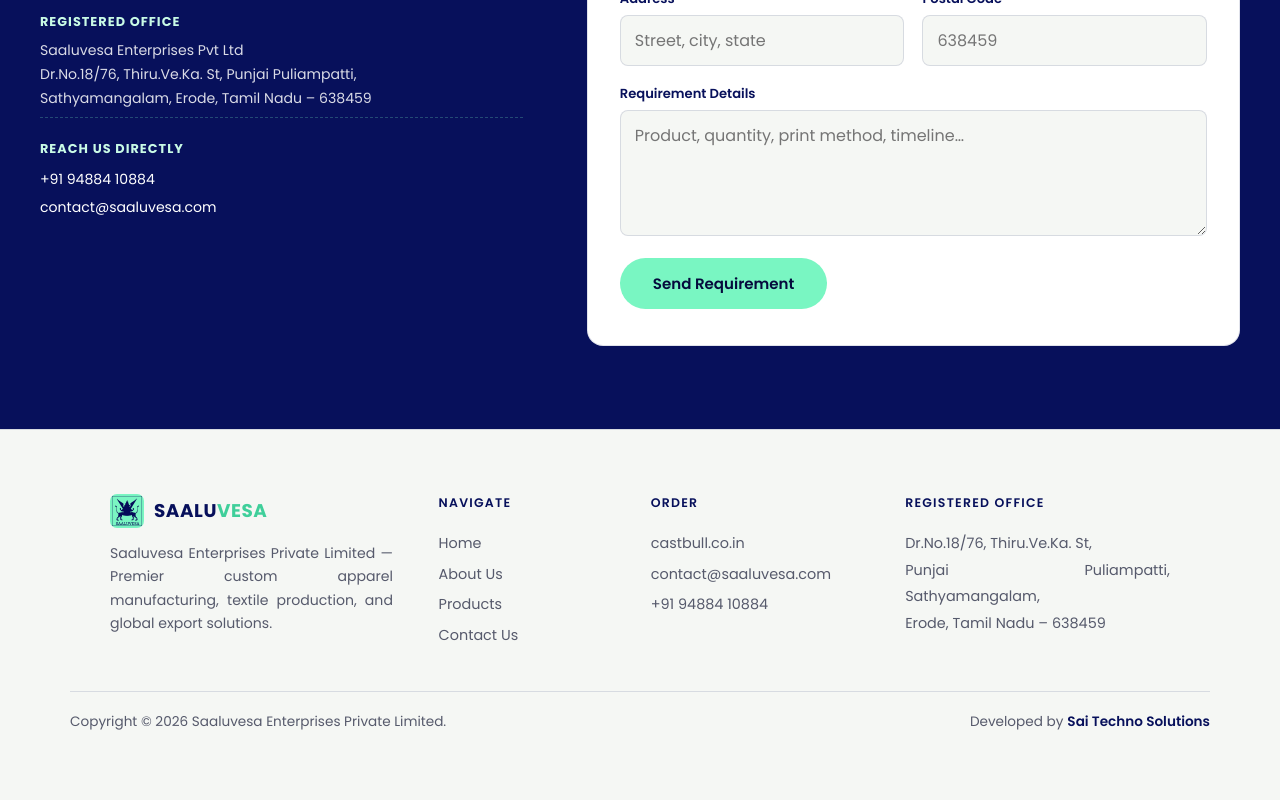
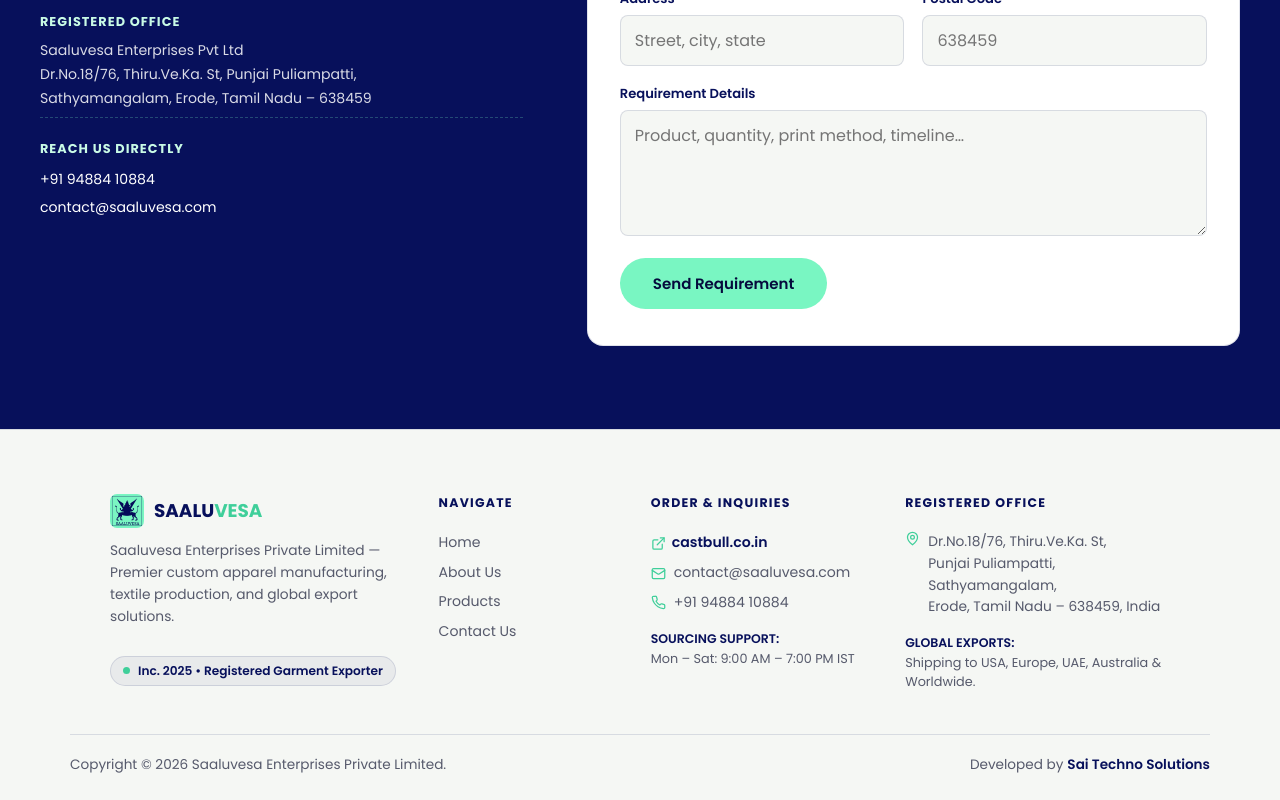
Before and after one commit to kalaiyarasiravi15/saaluvesa_enterprises_live, a React (Vite) app in the folder Frontend/: page /about in a window 1280 px wide. Shown: the part 3783-4583 px from the top of the page. Before the commit the page ends 4539 px from the top, so only its background shows below. Built offline with nearby package versions, Linux system fonts and the light colour scheme; no server answers.

Commit message:
Fix Footer word spacing gaps with strict left-alignment and enrich content with business badges, icons, hours, and export destinations

```diff
--- a/Frontend/src/components/Footer.css
+++ b/Frontend/src/components/Footer.css
@@ -48,13 +48,45 @@
   color: var(--color-mint-dim);
 }
 
-.site-footer__brand p {
+.site-footer p,
+.site-footer a,
+.site-footer span,
+.site-footer li {
+  text-align: left !important;
+  word-spacing: normal !important;
+  letter-spacing: normal !important;
+}
+
+.site-footer__brand p.site-footer__brand-desc {
+  margin-top: 12px;
+  color: var(--color-ink-soft);
+  font-size: 0.86rem;
+  line-height: 1.6;
+  max-width: 34ch;
+  text-align: left !important;
+  word-spacing: normal !important;
+}
+
+.site-footer__trust-badge {
+  display: inline-flex;
+  align-items: center;
+  gap: 8px;
   margin-top: 14px;
-  color: var(--color-ink-soft);
-  font-size: 0.88rem;
-  line-height: 1.65;
-  max-width: 32ch;
-  word-break: break-word;
+  padding: 5px 12px;
+  background: rgba(7, 16, 91, 0.05);
+  border: 1px solid rgba(7, 16, 91, 0.12);
+  border-radius: 999px;
+  font-size: 0.76rem;
+  font-weight: 600;
+  color: var(--color-navy);
+}
+
+.trust-badge__dot {
+  width: 7px;
+  height: 7px;
+  border-radius: 50%;
+  background: var(--color-mint-dim);
+  flex-shrink: 0;
 }
 
 .site-footer__col {
@@ -64,27 +96,102 @@
 .site-footer__col h4 {
   font-family: var(--font-display);
   font-size: 0.78rem;
-  letter-spacing: 0.1em;
+  letter-spacing: 0.1em !important;
   text-transform: uppercase;
   color: var(--color-navy);
   margin: 0 0 clamp(12px, 1.8vw, 16px);
-  font-weight: 600;
+  font-weight: 700;
+  text-align: left !important;
 }
 
 .site-footer__col a,
 .site-footer__col p {
   display: block;
   color: var(--color-ink-soft);
-  font-size: 0.9rem;
-  line-height: 1.85;
+  font-size: 0.88rem;
+  line-height: 1.68;
   margin: 0;
-  padding: 2px 0;
+  padding: 3px 0;
   transition: color 0.2s var(--ease);
-  word-break: break-word;
+  text-align: left !important;
+  word-spacing: normal !important;
 }
 
 .site-footer__col a:hover {
   color: var(--color-navy);
+}
+
+.footer-icon {
+  width: 15px;
+  height: 15px;
+  flex-shrink: 0;
+  color: var(--color-mint-dim);
+  margin-top: 1px;
+}
+
+.site-footer__castbull-link {
+  display: inline-flex !important;
+  align-items: center;
+  gap: 6px;
+  font-weight: 600;
+  color: var(--color-navy) !important;
+}
+
+.site-footer__contact-item {
+  display: flex !important;
+  align-items: center;
+  gap: 8px;
+}
+
+.site-footer__hours {
+  margin-top: 10px !important;
+  font-size: 0.8rem !important;
+  color: var(--color-ink-soft);
+  line-height: 1.5 !important;
+}
+
+.site-footer__hours span {
+  display: block;
+  font-weight: 600;
+  color: var(--color-navy);
+  font-size: 0.78rem;
+  text-transform: uppercase;
+  letter-spacing: 0.04em;
+}
+
+.site-footer__address {
+  display: flex;
+  align-items: flex-start;
+  gap: 8px;
+}
+
+.footer-icon--location {
+  margin-top: 3px;
+}
+
+.site-footer__address p {
+  margin: 0;
+  font-size: 0.86rem;
+  line-height: 1.58;
+  color: var(--color-ink-soft);
+  text-align: left !important;
+  word-spacing: normal !important;
+}
+
+.site-footer__exports {
+  margin-top: 10px !important;
+  font-size: 0.8rem !important;
+  color: var(--color-ink-soft);
+  line-height: 1.5 !important;
+}
+
+.site-footer__exports span {
+  display: block;
+  font-weight: 600;
+  color: var(--color-navy);
+  font-size: 0.78rem;
+  text-transform: uppercase;
+  letter-spacing: 0.04em;
 }
 
 .site-footer__bottom {
--- a/Frontend/src/components/Footer.jsx
+++ b/Frontend/src/components/Footer.jsx
@@ -9,6 +9,7 @@
   return (
     <footer className="site-footer">
       <div className="wrap site-footer__grid">
+        {/* Column 1: Brand & Trust Badge */}
         <div className="site-footer__brand">
           <div className="site-footer__brand-row">
             <img className="brand__logo" src={logo} alt="Saaluvesa" />
@@ -16,11 +17,16 @@
               SAALU<span>VESA</span>
             </span>
           </div>
-          <p>
+          <p className="site-footer__brand-desc">
             Saaluvesa Enterprises Private Limited — Premier custom apparel manufacturing, textile production, and global export solutions.
           </p>
+          <div className="site-footer__trust-badge">
+            <span className="trust-badge__dot" />
+            <span>Inc. 2025 • Registered Garment Exporter</span>
+          </div>
         </div>
 
+        {/* Column 2: Navigation */}
         <div className="site-footer__col">
           <h4>Navigate</h4>
           <a href="/#home">Home</a>
@@ -29,23 +35,61 @@
           <Link to="/contact">Contact Us</Link>
         </div>
 
+        {/* Column 3: Order & Sourcing Inquiries */}
         <div className="site-footer__col">
-          <h4>Order</h4>
-          <a href="https://castbull.co.in" target="_blank" rel="noopener noreferrer">
-            castbull.co.in
+          <h4>Order & Inquiries</h4>
+          <a
+            href="https://castbull.co.in"
+            target="_blank"
+            rel="noopener noreferrer"
+            className="site-footer__castbull-link"
+          >
+            <svg viewBox="0 0 24 24" fill="none" stroke="currentColor" strokeWidth="2" strokeLinecap="round" strokeLinejoin="round" className="footer-icon">
+              <path d="M18 13v6a2 2 0 0 1-2 2H5a2 2 0 0 1-2-2V8a2 2 0 0 1 2-2h6" />
+              <polyline points="15 3 21 3 21 9" />
+              <line x1="10" y1="14" x2="21" y2="3" />
+            </svg>
+            <span>castbull.co.in</span>
           </a>
-          <a href="mailto:contact@saaluvesa.com">contact@saaluvesa.com</a>
-          <a href="tel:+919488410884">+91 94884 10884</a>
+
+          <a href="mailto:contact@saaluvesa.com" className="site-footer__contact-item">
+            <svg viewBox="0 0 24 24" fill="none" stroke="currentColor" strokeWidth="2" strokeLinecap="round" strokeLinejoin="round" className="footer-icon">
+              <rect width="20" height="16" x="2" y="4" rx="2" />
+              <path d="m22 7-8.97 5.7a1.94 1.94 0 0 1-2.06 0L2 7" />
+            </svg>
+            <span>contact@saaluvesa.com</span>
+          </a>
+
+          <a href="tel:+919488410884" className="site-footer__contact-item">
+            <svg viewBox="0 0 24 24" fill="none" stroke="currentColor" strokeWidth="2" strokeLinecap="round" strokeLinejoin="round" className="footer-icon">
+              <path d="M22 16.92v3a2 2 0 0 1-2.18 2 19.79 19.79 0 0 1-8.63-3.07 19.5 19.5 0 0 1-6-6 19.79 19.79 0 0 1-3.07-8.67A2 2 0 0 1 4.11 2h3a2 2 0 0 1 2 1.72 12.84 12.84 0 0 0 .7 2.81 2 2 0 0 1-.45 2.11L8.09 9.91a16 16 0 0 0 6 6l1.27-1.27a2 2 0 0 1 2.11-.45 12.84 12.84 0 0 0 2.81.7A2 2 0 0 1 22 16.92z" />
+            </svg>
+            <span>+91 94884 10884</span>
+          </a>
+
+          <p className="site-footer__hours">
+            <span>Sourcing Support:</span> Mon – Sat: 9:00 AM – 7:00 PM IST
+          </p>
         </div>
 
+        {/* Column 4: Registered Office & Export Destinations */}
         <div className="site-footer__col">
           <h4>Registered Office</h4>
-          <p>
-            Dr.No.18/76, Thiru.Ve.Ka. St,
-            <br />
-            Punjai Puliampatti, Sathyamangalam,
-            <br />
-            Erode, Tamil Nadu – 638459
+          <div className="site-footer__address">
+            <svg viewBox="0 0 24 24" fill="none" stroke="currentColor" strokeWidth="2" strokeLinecap="round" strokeLinejoin="round" className="footer-icon footer-icon--location">
+              <path d="M20 10c0 6-8 12-8 12s-8-6-8-12a8 8 0 0 1 16 0Z" />
+              <circle cx="12" cy="10" r="3" />
+            </svg>
+            <p>
+              Dr.No.18/76, Thiru.Ve.Ka. St,
+              <br />
+              Punjai Puliampatti, Sathyamangalam,
+              <br />
+              Erode, Tamil Nadu – 638459, India
+            </p>
+          </div>
+          <p className="site-footer__exports">
+            <span>Global Exports:</span> Shipping to USA, Europe, UAE, Australia & Worldwide.
           </p>
         </div>
       </div>
```
